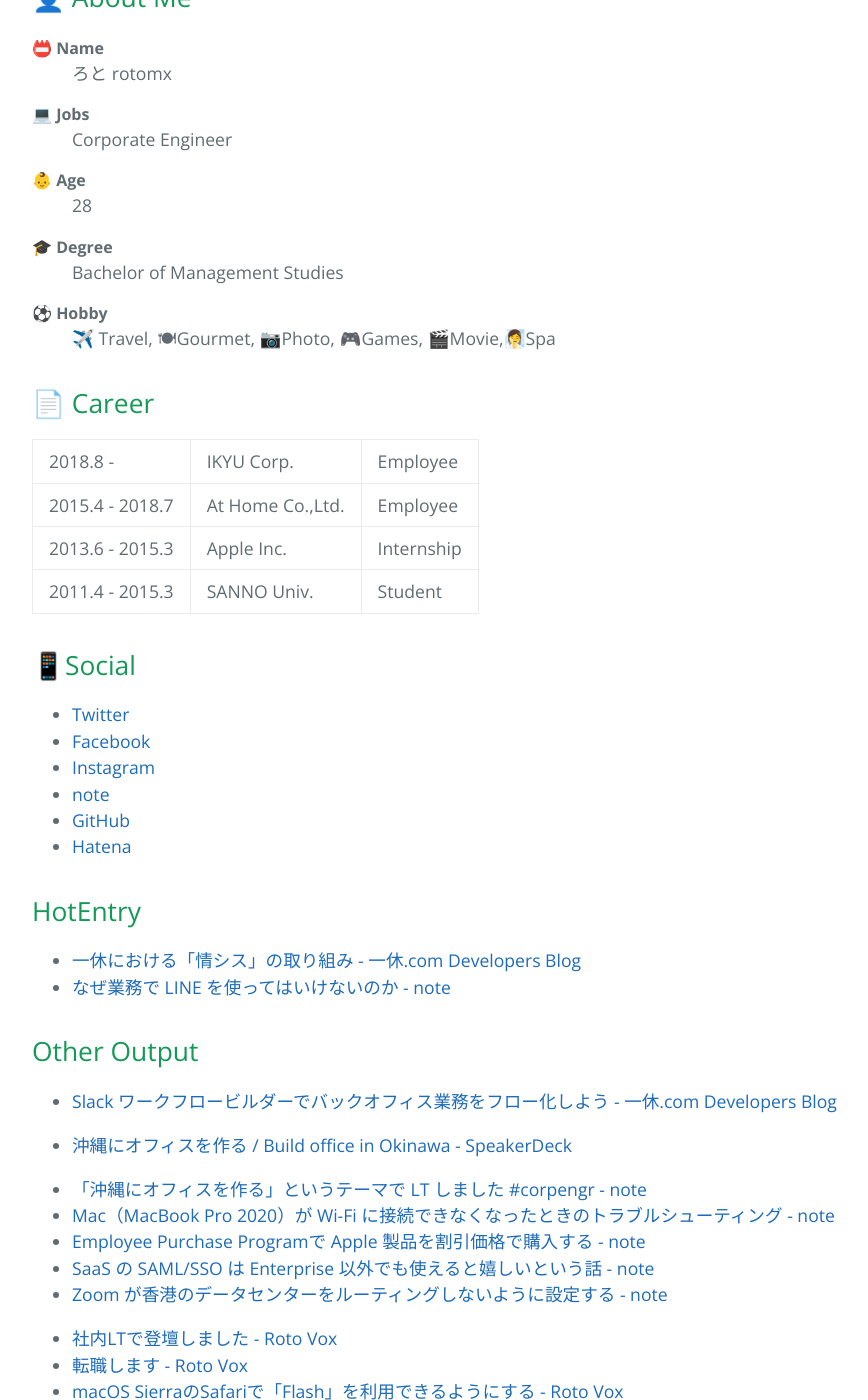
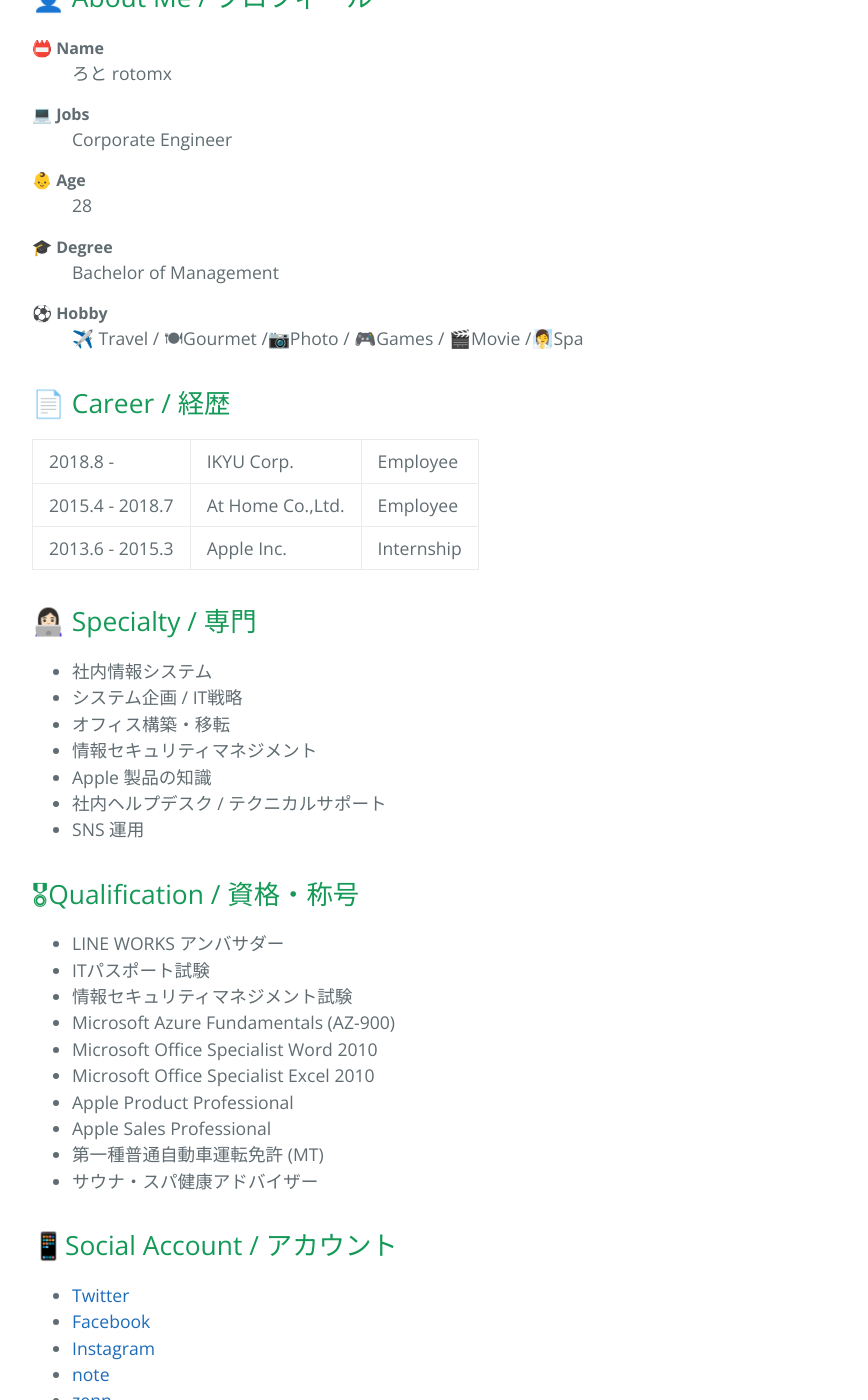
Before and after one commit to rotomx/rotomx.github.io, a Jekyll site: the page built from index.md, in a window 1280 px wide and 1400 px high, scrolled down 662 px. Shown: the whole window, without its empty margins (192-1060 px from the left). Built offline with Jekyll 4.4.1, drawn with Linux system fonts in a browser that asks for light colours; some of the changed text lies outside the part shown.

Commit message:
Update index.md

```diff
--- a/index.md
+++ b/index.md
@@ -4,7 +4,7 @@ layout: default
 
 ![rotomx](https://assets.st-note.com/production/uploads/images/26507044/profile_d795a66296b68ca91bff5a3db47f7ab7.png)
 
-## 👤 About Me
+## 👤 About Me / プロフィール
 
 <dl>
 <dt>📛 Name</dt>
@@ -14,34 +14,64 @@ layout: default
 <dt>👶 Age</dt>
 <dd>28</dd>
 <dt>🎓 Degree</dt>
-<dd>Bachelor of Management Studies</dd>
+<dd>Bachelor of Management</dd>
 <dt>⚽️ Hobby</dt>
-<dd>✈️ Travel, 🍽Gourmet, 📷Photo, 🎮Games, 🎬Movie,🧖‍♀️Spa</dd>
+<dd>✈️ Travel / 🍽Gourmet /📷Photo /  🎮Games / 🎬Movie /🧖‍♀️Spa</dd>
 </dl>
 
-## 📄 Career
+## 📄 Career / 経歴
 
 | 2018.8 -          | IKYU Corp.          | Employee  |
 | 2015.4 - 2018.7 | At Home Co.,Ltd.    | Employee  |
 | 2013.6 - 2015.3 | Apple Inc.          | Internship |
-| 2011.4 - 2015.3 | SANNO Univ.         | Student   |
 
+## 👩🏻‍💻 Specialty / 専門
 
-## 📱Social
+* 社内情報システム
+* システム企画 / IT戦略
+* オフィス構築・移転
+* 情報セキュリティマネジメント
+* Apple 製品の知識
+* 社内ヘルプデスク / テクニカルサポート
+* SNS 運用
+
+## 🎖Qualification / 資格・称号
+
+* LINE WORKS アンバサダー
+* ITパスポート試験
+* 情報セキュリティマネジメント試験
+* Microsoft Azure Fundamentals (AZ-900)
+* Microsoft Office Specialist Word 2010
+* Microsoft Office Specialist Excel 2010
+* Apple Product Professional
+* Apple Sales Professional
+* 第一種普通自動車運転免許 (MT)
+* サウナ・スパ健康アドバイザー
+
+## 📱Social Account / アカウント
 
 * [Twitter](https://twitter.com/rotomx)
 * [Facebook](https://www.facebook.com/tawa.mkx)
 * [Instagram](https://www.instagram.com/rotomx)
 * [note](https://note.com/rotomx)
+* [zenn](https://zenn.dev/rotomx)
 * [GitHub](https://github.com/rotomx)
 * [Hatena](https://profile.hatena.ne.jp/rotom)
+* [RESUME](https://www.resume.id/rotomx)
+* [LAPRAS](https://lapras.com/public/YCWIS7Y)
 
-## HotEntry
+## Speaker / 登壇
+
+* [【LWUG】個人向け連絡ツールを仕事で!？考えるべき「管理」と「セキュリティ」とは?](https://lwug.connpass.com/event/192118/)
+* [「沖縄にオフィスを作る」というテーマで LT しました #corpengr - note](https://note.com/rotomx/n/n773981c831d2)
+
+
+## HotEntry / ホットエントリー
 
 * [一休における「情シス」の取り組み - 一休.com Developers Blog](https://user-first.ikyu.co.jp/entry/info-sys)
 * [なぜ業務で LINE を使ってはいけないのか - note](https://note.com/rotomx/n/n2a2d719dda76)
 
-## Other Output
+## Output / アウトプット
 
 * [Slack ワークフロービルダーでバックオフィス業務をフロー化しよう - 一休.com Developers Blog](https://user-first.ikyu.co.jp/entry/slack-work-flow)
 
@@ -57,12 +87,13 @@ layout: default
 * [ 転職します - Roto Vox ](http://rotomx.hateblo.jp/entry/2018/06/19/%E8%BB%A2%E8%81%B7%E3%81%97%E3%81%BE%E3%81%99)
 * [ macOS SierraのSafariで「Flash」を利用できるようにする - Roto Vox](http://rotomx.hateblo.jp/entry/2016/09/22/macOS_Sierra%E3%81%AESafari%E3%81%A7%E3%80%8CFlash%E3%80%8D%E3%82%92%E5%88%A9%E7%94%A8%E3%81%A7%E3%81%8D%E3%82%8B%E3%82%88%E3%81%86%E3%81%AB%E3%81%99%E3%82%8B)
 
-
 * [ macOS Catalina で zip の展開に失敗する - Qiita ](https://qiita.com/rotomx/items/e50298ca435c55f8a4af)
 * [ Eclipse for Macでコード補完ができるようにする - Qiita ](https://qiita.com/rotomx/items/784211ea16760eecac83)
 * [リモートで削除済みのブランチをローカルからも削除する - Qiita ](https://qiita.com/rotomx/items/2c8693c11a070c00def1)
 
-#### Join
+#### Community / コミュニティ活動
+
+* [LWUG (LINE WORKS USER GROUP)](https://lwug.connpass.com/)
 * [一休.com Advent Calendar 2018 - Qiita ](https://qiita.com/advent-calendar/2018/ikyu)
 * [一休.com Advent Calendar 2019 - Qiita ](https://qiita.com/advent-calendar/2019/ikyu)
 * [corp-engr 情シスSlack（コーポレートエンジニア x 情シス） Advent Calendar 2019 - ADVENTAR ](https://adventar.org/calendars/3995)
```
